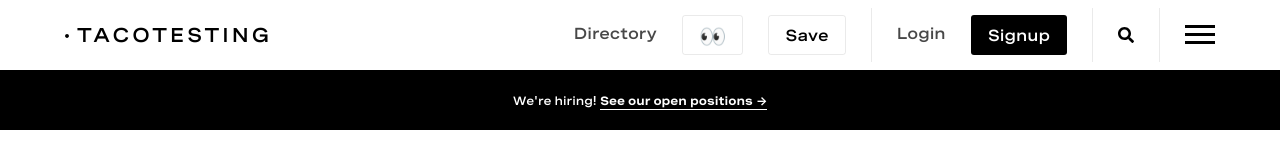
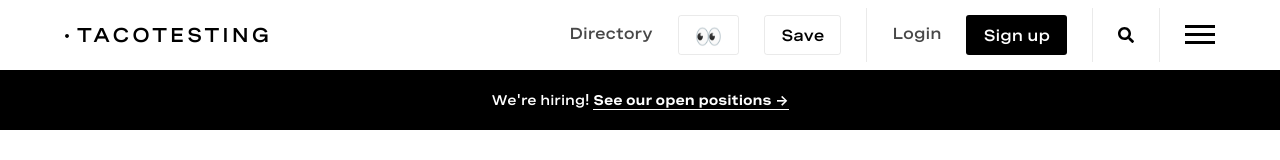
Before and after one commit to karinnordkvist/TT_Taco, a React (Create React App) app: page / in a window 1280 px wide. Shown: the top 160 px of the page. Built offline with nearby package versions, Linux system fonts and the light colour scheme; no server answers.

Commit message:
And some more.

```diff
--- a/src/components/Header.js
+++ b/src/components/Header.js
@@ -42,7 +42,7 @@ export const Header = () => {
           <Link title="Log in">Login</Link>
 
           <InvertedButton title="Signup and become a member">
-            Signup
+            Sign up
           </InvertedButton>
 
           <Stroke></Stroke>
--- a/src/components/MainRecipe.js
+++ b/src/components/MainRecipe.js
@@ -65,6 +65,7 @@ the prettiest.. */
       border: 2px solid #000;
     }
   }
+
   h1 {
     font-weight: 600;
     text-transform: uppercase;
--- a/src/components/TopBar.js
+++ b/src/components/TopBar.js
@@ -24,7 +24,8 @@ const Wrapper = styled.div`
 
   p {
     color: white;
-    font-size: 12px;
+    font-size: 14px;
+    line-height: 24px;
     font-weight: 600;
     margin: auto;
   }
```
